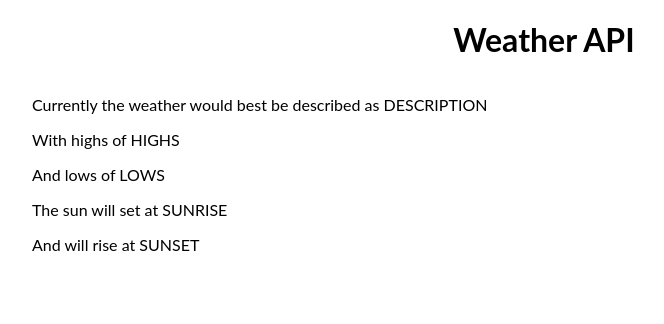
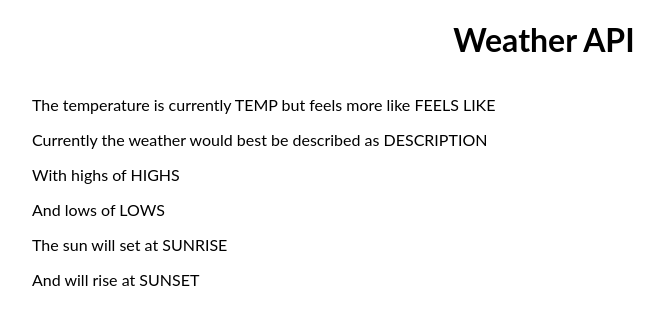
Before and after one commit to daryanka/API-Request, a React (Create React App) app: page / in a window 1280 px wide. Shown: the top 324 px of the page, without its empty margins (96-760 px from the left). Built offline with nearby package versions, Linux system fonts and the light colour scheme.

Commit message:
Updateed boilerplate

```diff
--- a/src/App.js
+++ b/src/App.js
@@ -1,14 +1,15 @@
-import React, { useState } from 'react';
-import Axios from "axios";
+import React from "react";
 
 const App = () => {
-
-
   return (
     <div className="cont">
       <h1 className={"title"}>Weather API</h1>
 
+      {/* &#8451; */}
       <div>
+        <p>
+          The temperature is currently {"TEMP"} but feels more like {"FEELS LIKE"}
+        </p>
         <p>Currently the weather would best be described as {"DESCRIPTION"}</p>
         <p>With highs of {"HIGHS"}</p>
         <p>And lows of {"LOWS"}</p>
@@ -23,6 +24,6 @@ const App = () => {
       {/*<button className={"button"}>Get Weather</button>*/}
     </div>
   );
-}
+};
 
 export default App;
```
